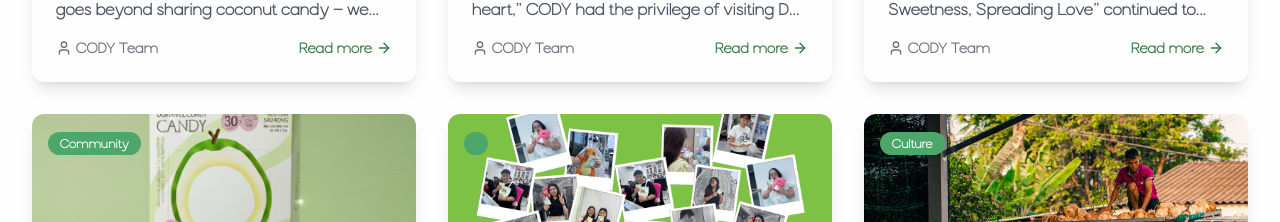
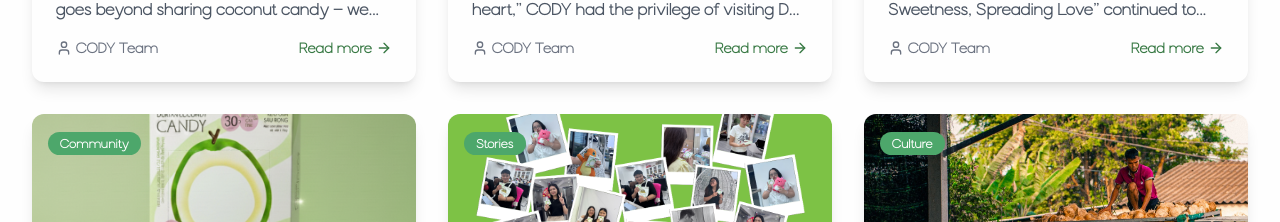
Before and after one commit to hoanghuybu/Cody_web_user, a React (Vite) app: page /blog in a window 1280 px wide. Shown: the part 1394-1616 px from the top of the page. Built offline with nearby package versions, Linux system fonts and the light colour scheme; no server answers.

Commit message:
Change category from 'Stories' to 'stories'

```diff
--- a/src/data/blogPosts.ts
+++ b/src/data/blogPosts.ts
@@ -300,7 +300,7 @@ export const blogPosts: BlogPost[] = [
       '🌿 Cảm ơn bạn, vì đã cùng chúng tôi xây nên một hành trình ngọt lành. CODY sẽ tiếp tục cố gắng – để mỗi viên kẹo không chỉ mang vị ngọt, mà còn mang theo niềm tin, tình yêu và tinh thần Bến Tre đến thật xa.',
       '“Be kind. Be local. Build something that lasts.” — CODY Team',
     ],
-    category: 'Stories',
+    category: 'stories',
     author: 'CODY Team',
     date: '2025-07-04',
     image: blog6Img1,
```
